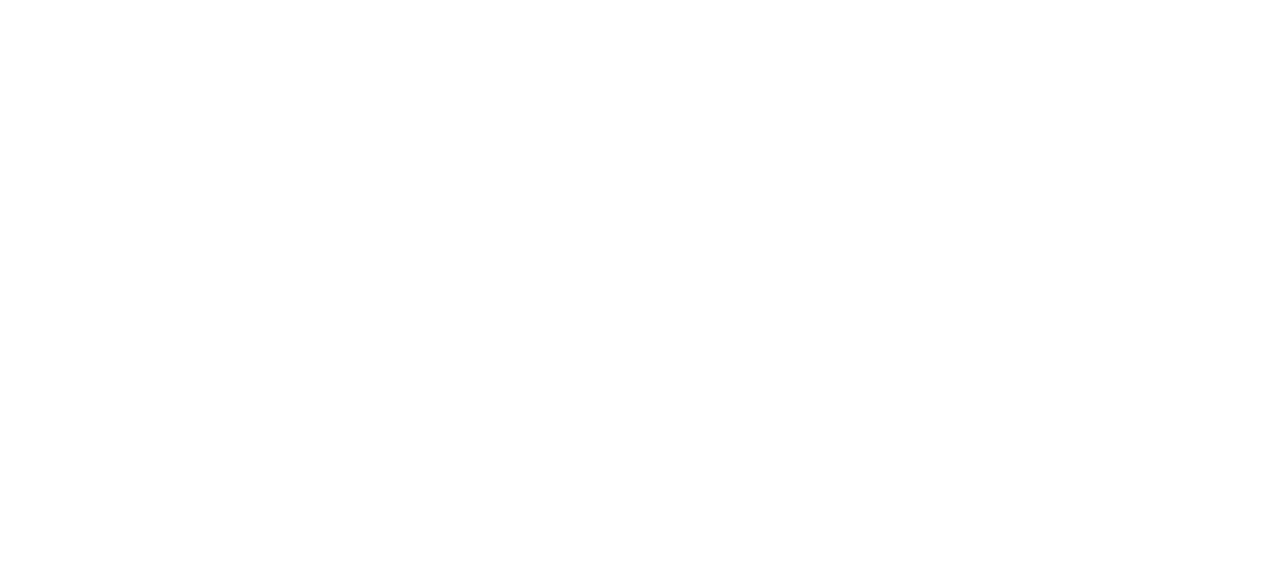
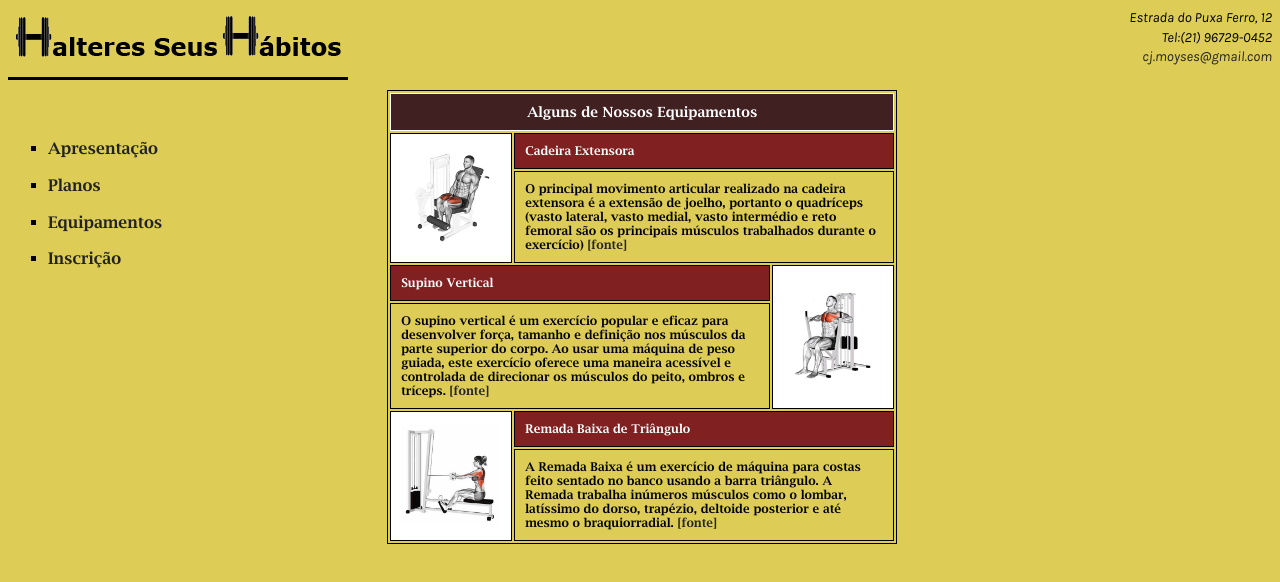
Before and after one commit to CJBiohacker/AD1_2024_2_Const_Pag_Web_UFF, a plain HTML site: page equipamentos.html in a window 1280 px wide. Drawn offline with Linux system fonts and the light colour scheme; a web font is replaced by a local one.

Commit message:
feat: página de equipamentos finalizada

```diff
--- a/equipamentos.html
+++ b/equipamentos.html
@@ -0,0 +1,97 @@
+<!DOCTYPE html>
+<html lang="en">
+
+<head>
+    <meta charset="UTF-8">
+    <meta name="viewport" content="width=device-width, initial-scale=1.0">
+    <link rel="preconnect" href="https://fonts.googleapis.com">
+    <link rel="preconnect" href="https://fonts.gstatic.com" crossorigin>
+    <link
+        href="https://fonts.googleapis.com/css2?family=Karla:ital,wght@0,200..800;1,200..800&family=Stoke:wght@300;400&display=swap"
+        rel="stylesheet">
+    <link rel="stylesheet" href="./estilos/geral.css">
+    <title>Academia Halteres Seus Hábitos - Equipamentos</title>
+</head>
+
+<body>
+    <header>
+        <img class="imgLogo" src="./imagens/HalteresSeusHabitosTopo.png" alt="Logo Academia">
+        <address class="ender">
+            Estrada do Puxa Ferro, 12<br>
+            Tel:(21) 96729-0452<br>
+            <a href="mailto:cj.moyses@gmail.com" target="_blank">cj.moyses@gmail.com</a>
+        </address>
+    </header>
+    <nav>
+        <ul>
+            <li><a href="apresentacao.html" target="_self">Apresentação</a></li>
+            <li><a href="planos.html" target="_self">Planos</a></li>
+            <li><a href="equipamentos.html" target="_self">Equipamentos</a></li>
+            <li><a href="inscricao.html" target="_self">Inscrição</a></li>
+        </ul>
+    </nav>
+    <section>
+        <table class="tabEquip">
+            <thead>
+                <tr class="tabTitulo">
+                    <th colspan="3">Alguns de Nossos Equipamentos</th>
+                </tr>
+            </thead>
+            <tbody>
+                <tr>
+                    <td class="imgCel" rowspan="2">
+                        <img src="./imagens/CadeiraExtensora.png" alt="Cadeira Extensora">
+                    </td>
+                    <td class="tabSubTit" colspan="2" rowspan="1">
+                        Cadeira Extensora
+                    </td>
+                </tr>
+                <tr>
+                    <td colspan="2" rowspan="1">
+                        O principal movimento articular realizado na cadeira extensora é a extensão de joelho, portanto
+                        o quadríceps (vasto lateral, vasto medial, vasto intermédio e reto femoral são os principais
+                        músculos trabalhados durante o exercício)
+                        <a href="https://treinomestre.com.br/cadeira-extensora-como-
+                        potencializar-os-resultados-4-dicas-importantes/" target="_blank">[fonte]</a>
+                    </td>
+                </tr>
+                <tr>
+                    <td class="tabSubTit" colspan="2" rowspan="1">
+                        Supino Vertical
+                    </td>
+                    <td class="imgCel" colspan="1" rowspan="2">
+                        <img src="./imagens/SupinoVertical.png" alt="Supino Vertical">
+                    </td>
+                </tr>
+                <tr>
+                    <td colspan="2" rowspan="1">
+                        O supino vertical é um exercício popular e eficaz para desenvolver força, tamanho e definição
+                        nos músculos da parte superior do corpo. Ao usar uma máquina de peso guiada, este exercício
+                        oferece uma maneira acessível e controlada de direcionar os músculos do peito, ombros e tríceps.
+                        <a href="https://www.academiacentralfitness.com.br/post/supino-m%C3%A1quina-como-fazer-benef%C3%ADcios-e-varia%C3%A7%C3%B5es"
+                            target="_blank">[fonte]</a>
+                    </td>
+                </tr>
+
+                <tr>
+                    <td class="imgCel" colspan="1" rowspan="2">
+                        <img src="./imagens/RemadaBaixa.png" alt="Remada Baixa em Triângulo">
+                    </td>
+                    <td class="tabSubTit" colspan="2" rowspan="1">
+                        Remada Baixa de Triângulo
+                    </td>
+                </tr>
+                <tr>
+                    <td colspan="2" rowspan="1">
+                        A Remada Baixa é um exercício de máquina para costas feito sentado no banco usando a barra
+                        triângulo. A Remada trabalha inúmeros músculos como o lombar, latíssimo do dorso, trapézio,
+                        deltoide posterior e até mesmo o braquiorradial.
+                        <a href="https://www.hipertrofia.org/blog/2018/03/24/remada-baixa/">[fonte]</a>
+                    </td>
+                </tr>
+            </tbody>
+        </table>
+    </section>
+</body>
+
+</html>
--- a/estilos/geral.css
+++ b/estilos/geral.css
@@ -108,3 +108,43 @@ h4 {
 .preco {
     color: #CC0000;
 }
+
+/* Estilos página de Equipamentos */
+.tabEquip {
+    border: solid 1px;
+    width: 510px;
+    margin-bottom: 10px;
+    font-size: 14px;
+}
+
+.tabEquip th {
+    border: solid 1px;
+    padding: 10px;
+}
+
+.tabEquip td {
+    border: #000000 solid 1px;
+    padding: 10px;
+    /* color: #EEEEBB; */
+    font-size: 12px;
+}
+
+.tabEquip .imgCel {
+    width: 100px;
+    background-color: #FFFFFF;
+}
+
+.imgCel img {
+    width: 100px;
+    height: 100px;
+}
+
+.tabTitulo {
+    background-color: #402020;
+    color: #FFFFFF;
+}
+
+.tabSubTit {
+    background-color: #802020;
+    color: #FFFFFF;
+}
```
